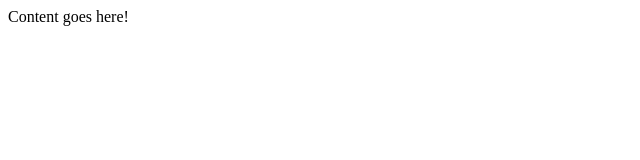
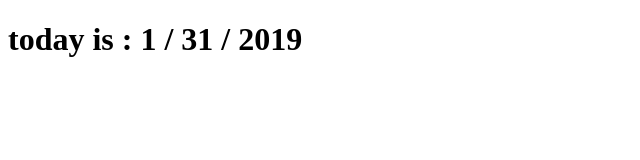
Before and after one commit to Harmandeep-123/wee4, a plain HTML site: page App1/index.html in a window 1280 px wide. Shown: the whole page, without its empty margins (0-640 px from the left). Drawn offline with Linux system fonts and the light colour scheme.

Commit message:
body onload event

```diff
--- a/App1/index.html
+++ b/App1/index.html
@@ -3,10 +3,11 @@
 <head>
     <meta charset="utf-8" />
     <title>App1</title>
+    <script src="js/main.js"></script>
     <link href="css/default.css" rel="stylesheet" />
 </head>
-<body>
-    <div>Content goes here!</div>
-    <script src="js/main.js"></script>
+<body onload="myFunction()">
+    <div>Content goessssss here!</div>
+
 </body>
 </html>
--- a/App1/js/main.js
+++ b/App1/js/main.js
@@ -1 +1,6 @@
 // Your code here!
+function myFunction() {
+    var date = new Date();
+
+    document.body.innerHTML = "<h1> today is :  " + (date.getMonth() + 1) + " / " + date.getDate() + " / " + date.getFullYear() + "</h>"
+}
```
